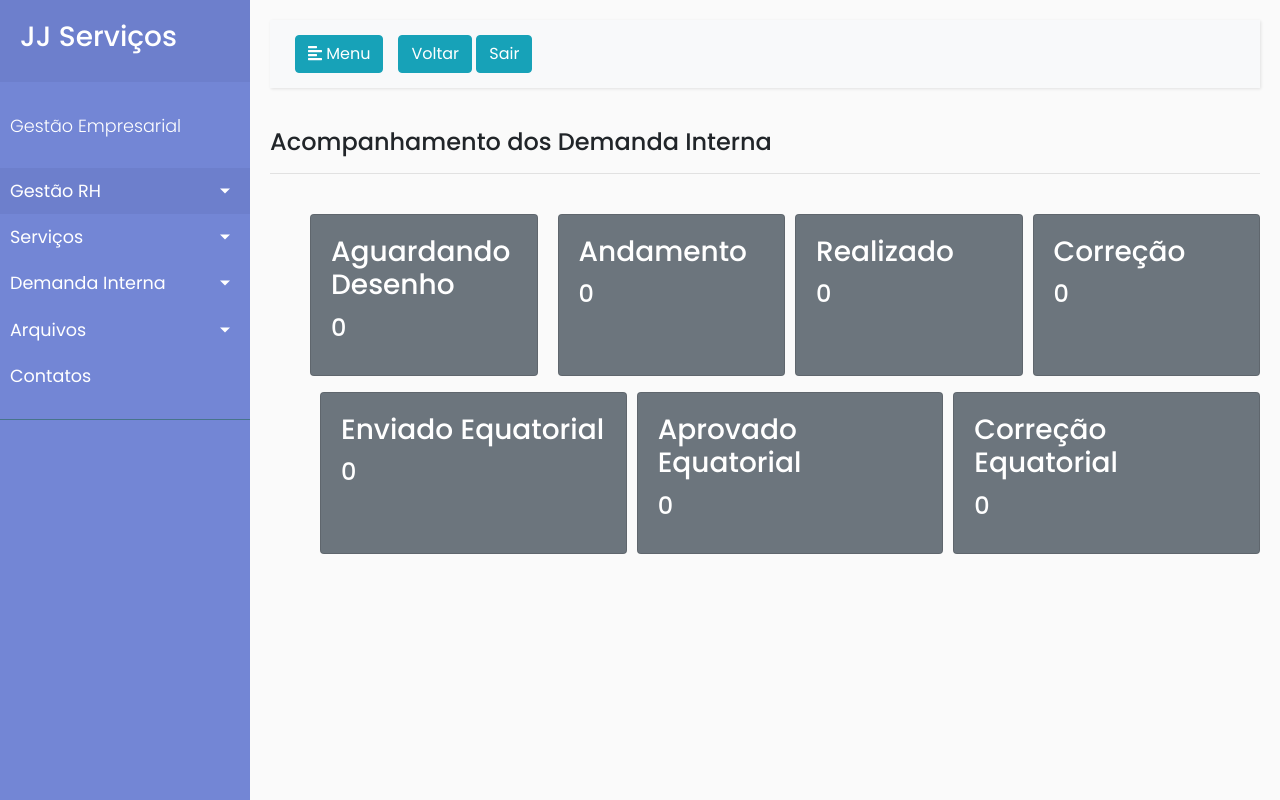
After one commit to marcelohiginoduarte/Projeto_empresa_hr, a Django app: page /demandainterna/dash in a window 1280 px wide. The commit adds this page. Run offline with Django 5.2, Linux system fonts and the light colour scheme; data that the repository does not hold is empty; parts of the project's set-up code (start-up, migrations or seed data) failed here and were passed over; some libraries are stand-ins or nearby versions.

Commit message:
Criando o Dash de Demandas internas

```diff
--- a/GestaoHR/templates/base.html
+++ b/GestaoHR/templates/base.html
@@ -71,14 +71,15 @@
                     <a href="#pagenSubmenu" data-toggle="collapse" aria-expanded="false" class="dropdown-toggle">Demanda Interna</a>
                     <ul class="collapse list-unstyled" id="pagenSubmenu">
                         <li>
+                            <a href="{% url 'dashdemandainterna' %}">Dash Demandas internas</a>
+                        </li>
+                        <li>
                             <a href="{% url 'demandainternacriar' %}">Cadastrar Demanda</a>
                         </li>
                         <li>
                             <a href="{% url 'Demandainternaviews' %}">Visualizar Demandas</a>
                         </li>
-                        <li>
-                            <a href="#">Alterar Demandas</a>
-                        </li>
+
                     </ul>
                 </li>
                 <li>
--- /dev/null
+++ b/GestaoHR/templates/demanda_dashboard.html
@@ -0,0 +1,62 @@
+{% extends 'base.html' %}
+{% block 'titulo' %}Visualizar Dahs{% endblock %}
+
+{% block 'Material' %}
+{% load l10n %}
+
+<h4>Acompanhamento dos Demanda Interna</h4>
+<hr>
+<br>
+<ul>
+    <div class="d-flex flex-row justify-content-between">
+        <div class="card text-white bg-secondary mb-3" style="flex: 1; margin-right: 10px;">
+            <div class="card-body">
+                <h3 class="card-title">Aguardando Desenho</h3>
+                <H4 class="card-title">{{contaraguardando}}</H4>
+            </div>
+        </div>
+        <div class="card text-white bg-secondary mb-3" style="flex: 1; margin-left: 10px;">
+            <div class="card-body">
+                <h3 class="card-title">Andamento</h3>
+                <H4 class="card-title">{{contarAndamento}}</H4>
+            </div>
+        </div>
+        <div class="card text-white bg-secondary mb-3" style="flex: 1; margin-left: 10px;">
+            <div class="card-body">
+                <h3 class="card-title">Realizado</h3>
+                <H4 class="card-title">{{contarRealizado}}</H4>
+            </div>
+        </div>
+        <div class="card text-white bg-secondary mb-3" style="flex: 1; margin-left: 10px;">
+            <div class="card-body">
+                <h3 class="card-title">Correção</h3>
+                <H4 class="card-title">{{contarCorreção}}</H4>
+            </div>
+        </div>
+    </div>
+    <div class="d-flex flex-row justify-content-between">
+        <div class="card text-white bg-secondary mb-3" style="flex: 1; margin-left: 10px;">
+            <div class="card-body">
+                <h3 class="card-title">Enviado Equatorial</h3>
+                <H4 class="card-title">{{contarEnviadoEquatorial}}</H4>
+            </div>
+        </div>
+        <div class="card text-white bg-secondary mb-3" style="flex: 1; margin-left: 10px;">
+            <div class="card-body">
+                <h3 class="card-title">Aprovado Equatorial</h3>
+                <H4 class="card-title">{{contarAprovadoEquatorial}}</H4>
+            </div>
+        </div>
+
+        <div class="card text-white bg-secondary mb-3" style="flex: 1; margin-left: 10px;">
+            <div class="card-body">
+                <h3 class="card-title">Correção Equatorial</h3>
+                <H4 class="card-title">{{contarCorreçãoEquatorial}}</H4>
+            </div>
+        </div>
+    </div>
+    </ul>
+
+
+
+{% endblock %}
--- a/GestaoHR/views.py
+++ b/GestaoHR/views.py
@@ -324,6 +324,31 @@ class RemoverDemanda(DeleteView):
     template_name = 'demanda__confirm_delete.html'
     success_url = reverse_lazy('Demandainternaviews')
 
+
+#Dash demanda interna
+
+def dashdemandainterna(request):
+    contaraguardando = DemandaInterna.objects.filter(status='Aguardando').count()
+    contarAndamento = DemandaInterna.objects.filter(status='Andamento').count()
+    contarRealizado = DemandaInterna.objects.filter(status='Realizado').count()
+    contarCorreção = DemandaInterna.objects.filter(status='Correção').count()
+    contarEnviadoEquatorial = DemandaInterna.objects.filter(status='Enviado Equatorial').count()
+    contarAprovadoEquatorial = DemandaInterna.objects.filter(status='Aprovado Equatorial').count()
+    contarCorreçãoEquatorial = DemandaInterna.objects.filter(status='Correção Equatorial').count()
+
+    context ={
+        'contaraguardando':contaraguardando,
+        'contarAndamento':contarAndamento,
+        'contarRealizado':contarRealizado,
+        'contarCorreção':contarCorreção,
+        'contarEnviadoEquatorial':contarEnviadoEquatorial,
+        'contarAprovadoEquatorial':contarAprovadoEquatorial,
+        'contarCorreçãoEquatorial':contarCorreçãoEquatorial,
+
+    }
+
+    return render(request, 'demanda_dashboard.html', context)
+
 #Banco de arquivos
 
 @login_required
--- a/Setup/urls.py
+++ b/Setup/urls.py
@@ -56,6 +56,7 @@ urlpatterns = [
     path('demandasinternasdeletar/<int:pk>', views.RemoverDemanda.as_view(), name='demandadelete'),
     path('demandainterna/status/<int:pk>', views.DemandainternaStatus.as_view(), name='demandaatualizarstatus'),
     path('demanainterna/execel', views.demandainterna_exportar_execel, name='demanainternaexportarexcel'),
+    path('demandainterna/dash', views.dashdemandainterna, name='dashdemandainterna'),
 
 
     path('arquivo/criar', views.CreateArquivos, name='criararquivos'),
```
